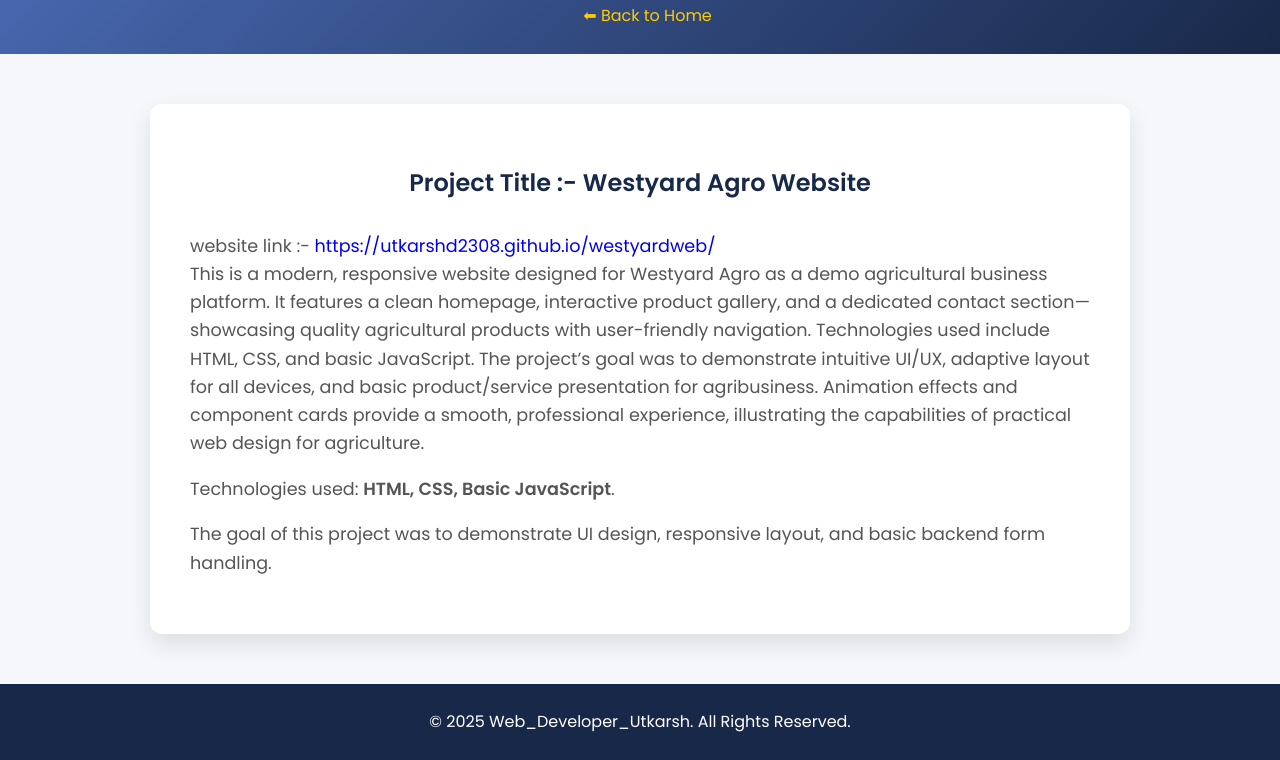
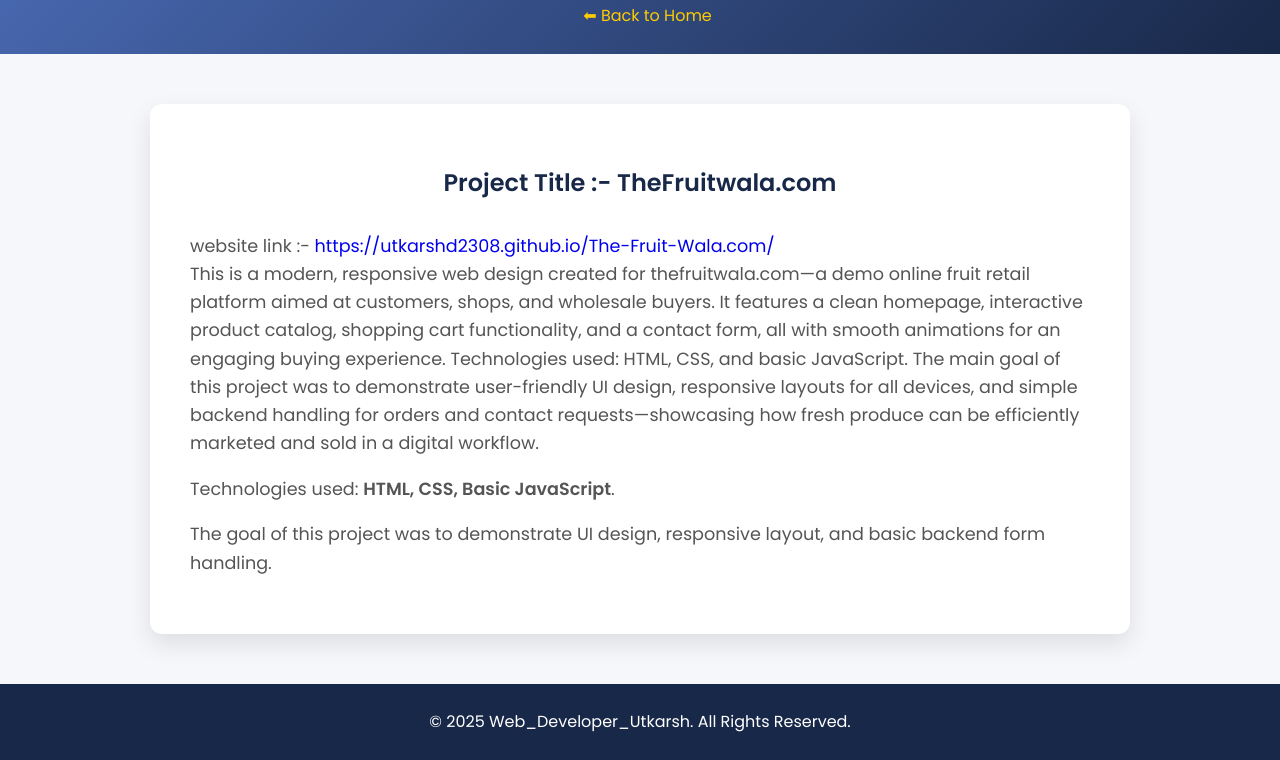
Before and after one commit to Utkarshd2308/Portfolio, a plain HTML site: page portfolio project 1.html in a window 1280 px wide. Shown: the part 116-876 px from the top of the page. Drawn offline with Linux system fonts and the light colour scheme.

Commit message:
Revise project information for TheFruitwala.com
Updated project details and links for TheFruitwala.com.

```diff
--- a/portfolio project 1.html
+++ b/portfolio project 1.html
@@ -72,13 +72,15 @@
   </header>
 
   <div class="container">
-    <h2>Project Title :- Westyard Agro Website</h2>
+    <h2>Project Title :- TheFruitwala.com</h2>
     <p>
-      website link :- <a href="https://utkarshd2308.github.io/westyardweb/" target="_blank">https://utkarshd2308.github.io/westyardweb/</a>
+      website link :- <a href=" https://utkarshd2308.github.io/The-Fruit-Wala.com/" target="_blank"> https://utkarshd2308.github.io/The-Fruit-Wala.com/</a>
       <br>
-     This is a modern, responsive website designed for Westyard Agro as a demo agricultural business platform. It features a clean homepage, interactive product gallery, and a dedicated contact section—showcasing quality agricultural products with user-friendly navigation. Technologies used include HTML, CSS, and basic JavaScript.
+    This is a modern, responsive web design created for thefruitwala.com—a demo online fruit retail platform aimed at customers, shops, and wholesale buyers. It features a clean homepage, interactive product catalog, shopping cart functionality, and a contact form, all with smooth animations for an engaging buying experience.
 
-The project’s goal was to demonstrate intuitive UI/UX, adaptive layout for all devices, and basic product/service presentation for agribusiness. Animation effects and component cards provide a smooth, professional experience, illustrating the capabilities of practical web design for agriculture.
+Technologies used: HTML, CSS, and basic JavaScript.
+
+The main goal of this project was to demonstrate user-friendly UI design, responsive layouts for all devices, and simple backend handling for orders and contact requests—showcasing how fresh produce can be efficiently marketed and sold in a digital workflow.
     </p>
     <p>
       Technologies used: <b>HTML, CSS, Basic JavaScript</b>.
```
